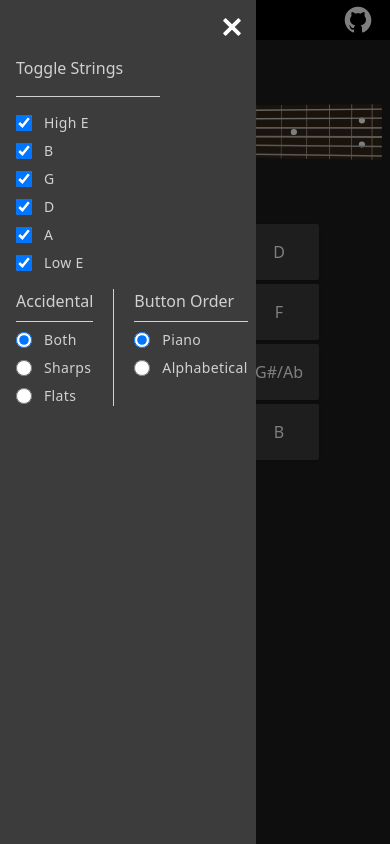
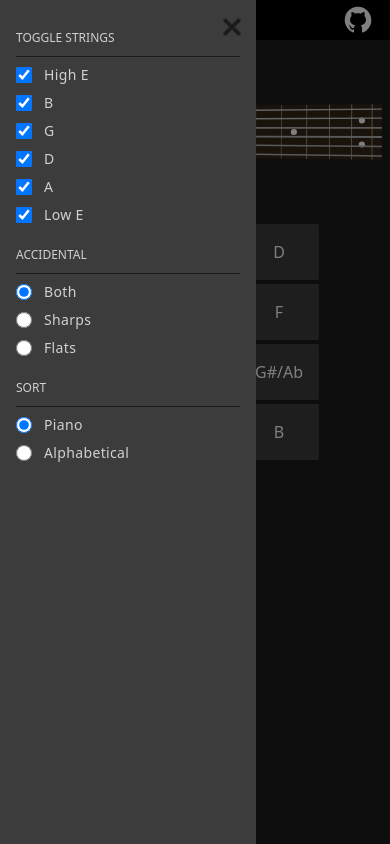
Before and after one commit to THallerJ/notefinder-react, a React (Vite) app: page / in a window 390 px wide. Both pictures are taken after a click on the button 28 px from the left and 20 px from the top of the page. Built offline with nearby package versions, Linux system fonts and the light colour scheme.

Commit message:
- SettingsContent was split up into ButtonSortSetting and AccidentalSetting - Finished implementing Sidebar component - Changed color of close icon

```diff
--- a/src/components/fretboard/Fretboard.tsx
+++ b/src/components/fretboard/Fretboard.tsx
@@ -7,7 +7,7 @@ import { updateNote } from '../../redux/guitarSlice';
 import Dropdown from '../forms/Dropdown';
 import useUpdateNote from './hooks/useUpdateNote';
 import ToggleStringButton from './components/ToggleStringButton';
-import ToggleStringContent from '../settings/ToggleStringContent';
+import ToggleStringsSetting from '../settings/ToggleStringsSetting';
 
 const Fretboard = () => {
   const drawnNoteId = 'drawnNote';
@@ -40,12 +40,13 @@ const Fretboard = () => {
   useUserGuess({ onCorrect, onIncorrect, onCorrectDelay, onIncorrectDelay });
   useUpdateNote();
 
+  // TODO: change scale of FretboardSvg using scale-[percent%] and slider
   return (
     <div>
       <div className="hidden md:block">
         <Dropdown
           button={<ToggleStringButton />}
-          content={<ToggleStringContent id="body" />}
+          content={<ToggleStringsSetting id="body" />}
           left
         />
       </div>
--- a/src/components/layouts/Sidebar.tsx
+++ b/src/components/layouts/Sidebar.tsx
@@ -1,6 +1,7 @@
-import ToggleStringContent from '../settings/ToggleStringContent';
-import SettingsContent from '../settings/SettingsContent';
+import ToggleStringsSetting from '../settings/ToggleStringsSetting';
 import { ReactComponent as CloseSvg } from '../../assets/close.svg';
+import AccidentalSetting from '../settings/AccidentalSetting';
+import ButtonSortSetting from '../settings/ButtonSortSetting';
 
 type SidebarProps = {
   showSidebar: boolean;
@@ -13,14 +14,14 @@ const Sidebar = ({ showSidebar, setShowSidebar }: SidebarProps) => {
       <div
         role="presentation"
         onClick={() => setShowSidebar((prevState) => !prevState)}
-        className={`absolute right-0 top-0 min-h-screen w-full bg-black/50 md:hidden ${
+        className={`absolute right-0 top-0 min-h-full w-full bg-black/50 md:hidden ${
           !showSidebar && 'hidden'
         }`}
       />
       <div
-        className={`absolute top-0 flex min-h-screen w-[16rem] flex-col space-y-4
-      bg-[#3c3c3c] p-4 pt-10 transition-transform md:hidden
-      ${!showSidebar && 'translate-x-[-16rem]'}`}
+        className={`absolute top-0 flex min-h-full w-[16rem] flex-col  space-y-4
+        bg-[#3c3c3c] p-4 pt-2 transition-transform md:hidden
+          ${!showSidebar && 'translate-x-[-16rem]'}`}
       >
         <button
           type="button"
@@ -29,12 +30,10 @@ const Sidebar = ({ showSidebar, setShowSidebar }: SidebarProps) => {
         >
           <CloseSvg className="w-6" />
         </button>
-        <span className="text-base font-medium text-[#d1d1d1]">
-          Toggle Strings
-        </span>
-        <div className=" my-2 w-36 border-t border-[#d1d1d1]" />
-        <ToggleStringContent id="sidebar" />
-        <SettingsContent id="sidebar" />
+
+        <ToggleStringsSetting id="sidebar" showTitle />
+        <AccidentalSetting id="sidebar" showTitle />
+        <ButtonSortSetting id="sidebar" showTitle />
       </div>
     </div>
   );
--- a/src/components/note_buttons/NoteButtons.tsx
+++ b/src/components/note_buttons/NoteButtons.tsx
@@ -1,7 +1,7 @@
 import SettingsButton from './components/SettingsButton';
 import Dropdown from '../forms/Dropdown';
-import SettingsContent from '../settings/SettingsContent';
 import CreateNoteButtons from './components/CreateNoteButtons';
+import SettingsContent from './components/SettingsContent';
 
 const UserInput = () => {
   return (
@@ -14,7 +14,7 @@ const UserInput = () => {
         <Dropdown
           right
           button={<SettingsButton />}
-          content={<SettingsContent id="body" />}
+          content={<SettingsContent />}
         />
       </div>
     </form>
--- /dev/null
+++ b/src/components/note_buttons/components/SettingsContent.tsx
@@ -0,0 +1,14 @@
+import AccidentalSetting from '../../settings/AccidentalSetting';
+import ButtonSortSetting from '../../settings/ButtonSortSetting';
+
+const SettingsContent = () => {
+  return (
+    <div className="last: flex flex-row space-x-5">
+      <AccidentalSetting id="noteButton" showTitle />
+      <div className="border-r-[1px] border-[#1c1c1e]" />
+      <ButtonSortSetting id="noteButton" showTitle />
+    </div>
+  );
+};
+
+export default SettingsContent;
--- a/src/components/root/App.tsx
+++ b/src/components/root/App.tsx
@@ -10,7 +10,7 @@ const App = () => {
 
   return (
     <Provider store={store}>
-      <div className="min-h-screen bg-[#1c1c1e]">
+      <div className="relative min-h-screen bg-[#1c1c1e]">
         <Header setShowSidebar={setShowSidebar} />
         <Body />
         <Sidebar showSidebar={showSidebar} setShowSidebar={setShowSidebar} />
--- /dev/null
+++ b/src/components/settings/AccidentalSetting.tsx
@@ -0,0 +1,48 @@
+import RadioButton from '../forms/RadioButton';
+import useAppDispatch from '../../hooks/useAppDispatch';
+import { setAccidendtal } from '../../redux/prefsSlice';
+import SettingTitle from './components/SettingTitle';
+
+type AccidentalSettingProps = {
+  id: string;
+  showTitle?: boolean;
+};
+
+const AccidentalSetting = ({ id, showTitle }: AccidentalSettingProps) => {
+  const dispatch = useAppDispatch();
+
+  const renderTitle = () => {
+    if (showTitle) {
+      return <SettingTitle>Accidental</SettingTitle>;
+    }
+
+    return null;
+  };
+
+  return (
+    <div className="flex flex-col space-y-2">
+      {renderTitle()}
+      <RadioButton
+        id={id}
+        text="Both"
+        name="accidental"
+        onClick={() => dispatch(setAccidendtal('BOTH'))}
+        checked
+      />
+      <RadioButton
+        id={id}
+        text="Sharps"
+        name="accidental"
+        onClick={() => dispatch(setAccidendtal('SHARP'))}
+      />
+      <RadioButton
+        id={id}
+        text="Flats"
+        name="accidental"
+        onClick={() => dispatch(setAccidendtal('FLAT'))}
+      />
+    </div>
+  );
+};
+
+export default AccidentalSetting;
--- /dev/null
+++ b/src/components/settings/ButtonSortSetting.tsx
@@ -0,0 +1,42 @@
+import RadioButton from '../forms/RadioButton';
+import useAppDispatch from '../../hooks/useAppDispatch';
+import SettingTitle from './components/SettingTitle';
+import { pianoSort, alphaSort } from '../../redux/prefsSlice';
+
+type ButtonSortProps = {
+  id: string;
+  showTitle?: boolean;
+};
+
+const ButtonSortSetting = ({ id, showTitle }: ButtonSortProps) => {
+  const dispatch = useAppDispatch();
+
+  const renderTitle = () => {
+    if (showTitle) {
+      return <SettingTitle>Sort</SettingTitle>;
+    }
+
+    return null;
+  };
+
+  return (
+    <div className="flex flex-col space-y-2">
+      {renderTitle()}
+      <RadioButton
+        id={id}
+        text="Piano"
+        name="sorting"
+        onClick={() => dispatch(pianoSort())}
+        checked
+      />
+      <RadioButton
+        id={id}
+        text="Alphabetical"
+        name="sorting"
+        onClick={() => dispatch(alphaSort())}
+      />
+    </div>
+  );
+};
+
+export default ButtonSortSetting;
--- a/src/components/settings/SettingsContent.tsx
+++ /dev/null
@@ -1,65 +0,0 @@
-import RadioButton from '../forms/RadioButton';
-import useAppDispatch from '../../hooks/useAppDispatch';
-import { alphaSort, pianoSort, setAccidendtal } from '../../redux/prefsSlice';
-
-type SettingsContentProp = {
-  id: string;
-};
-
-const SettingsContent = ({ id }: SettingsContentProp) => {
-  const dispatch = useAppDispatch();
-
-  const renderTitle = (title: string): React.ReactNode => {
-    return (
-      <div>
-        <span className=" text-base font-medium text-[#d1d1d1]">{title}</span>
-        <div className="mt-2 grow border-t border-[#d1d1d1]" />
-      </div>
-    );
-  };
-
-  return (
-    <div className="flex flex-row space-x-5 divide-x divide-[#d1d1d1]">
-      <div className="flex flex-col space-y-2">
-        {renderTitle('Accidental')}
-        <RadioButton
-          id={id}
-          text="Both"
-          name="accidental"
-          onClick={() => dispatch(setAccidendtal('BOTH'))}
-          checked
-        />
-        <RadioButton
-          id={id}
-          text="Sharps"
-          name="accidental"
-          onClick={() => dispatch(setAccidendtal('SHARP'))}
-        />
-        <RadioButton
-          id={id}
-          text="Flats"
-          name="accidental"
-          onClick={() => dispatch(setAccidendtal('FLAT'))}
-        />
-      </div>
-      <div className="flex flex-col space-y-2 pl-5">
-        {renderTitle('Button Order')}
-        <RadioButton
-          id={id}
-          text="Piano"
-          name="sorting"
-          onClick={() => dispatch(pianoSort())}
-          checked
-        />
-        <RadioButton
-          id={id}
-          text="Alphabetical"
-          name="sorting"
-          onClick={() => dispatch(alphaSort())}
-        />
-      </div>
-    </div>
-  );
-};
-
-export default SettingsContent;
--- a/src/components/settings/ToggleStringContent.tsx
+++ b/src/components/settings/ToggleStringsSetting.tsx
@@ -1,12 +1,14 @@
 import { useState } from 'react';
 import { GuitarString } from '../../types/GuitarString';
 import ToggleStringCheckbox from './components/ToggleStringCheckbox';
+import SettingTitle from './components/SettingTitle';
 
 type ToggleStringContentProps = {
   id: string;
+  showTitle?: boolean;
 };
 
-const ToggleStringContent = ({ id }: ToggleStringContentProps) => {
+const ToggleStringsSetting = ({ id, showTitle }: ToggleStringContentProps) => {
   type GuitarStrings = { guitarString: GuitarString; labelText?: string };
   const guitarStringsArray: GuitarStrings[] = [
     { guitarString: 'HIGH_E', labelText: 'High E' },
@@ -23,7 +25,7 @@ const ToggleStringContent = ({ id }: ToggleStringContentProps) => {
     guitarStringsArray.length
   );
 
-  const generateCheckboxes = (): React.ReactNode => {
+  const renderCheckboxes = (): React.ReactNode => {
     return guitarStringsArray.map((elem) => {
       return (
         <ToggleStringCheckbox
@@ -38,7 +40,20 @@ const ToggleStringContent = ({ id }: ToggleStringContentProps) => {
     });
   };
 
-  return <div className="flex flex-col space-y-2">{generateCheckboxes()}</div>;
+  const renderTitle = () => {
+    if (showTitle) {
+      return <SettingTitle>Toggle Strings</SettingTitle>;
+    }
+
+    return null;
+  };
+
+  return (
+    <div className="flex flex-col space-y-2">
+      {renderTitle()}
+      {renderCheckboxes()}
+    </div>
+  );
 };
 
-export default ToggleStringContent;
+export default ToggleStringsSetting;
--- /dev/null
+++ b/src/components/settings/components/SettingTitle.tsx
@@ -0,0 +1,16 @@
+type SettingTitleProp = {
+  children: string;
+};
+
+const SettingTitle = ({ children }: SettingTitleProp) => {
+  return (
+    <div>
+      <span className="text-xs font-light uppercase text-[#d1d1d1]">
+        {children}
+      </span>
+      <div className="mt-2 grow border-t border-[#1c1c1e]" />
+    </div>
+  );
+};
+
+export default SettingTitle;
```
Also changed, not shown: src/assets/close.svg.
